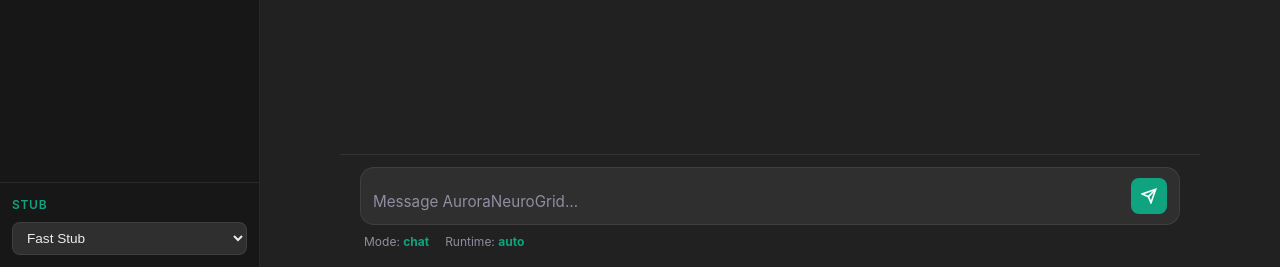
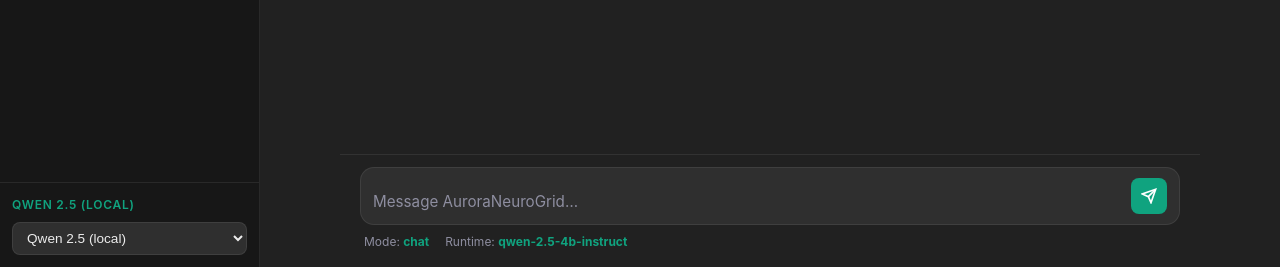
Before and after one commit to mrlexcoder/Last-Prepration-fang, a FastAPI app: page / in a window 1280 px wide. Shown: the part 533-800 px from the top of the page. Run offline with FastAPI, Linux system fonts and the light colour scheme; parts of the project's set-up code (start-up, migrations or seed data) failed here and were passed over.

Commit message:
fix: runtime_hint now sent for all modes, Qwen default, meta provider label fixed

```diff
--- a/Searches/ANG_MVC/static/main.js
+++ b/Searches/ANG_MVC/static/main.js
@@ -26,6 +26,9 @@ const cacheBtn      = document.getElementById('cacheBtn');
 
 // ── Init ───────────────────────────────────────────────────────────────
 newSession();
+// Sync badge/label with default selected model
+modelBadge.textContent = modelSelect.options[modelSelect.selectedIndex].text;
+runtimeLabel.innerHTML = `Runtime: <b>${modelSelect.value}</b>`;
 
 // ── Session management ─────────────────────────────────────────────────
 function newSession() {
@@ -157,10 +160,11 @@ async function send() {
 
 // ── API calls ──────────────────────────────────────────────────────────
 async function callApi(text) {
+  // null means "auto-select" (quantum router picks lowest latency)
   const hint = modelSelect.value === 'runtime_adapter_stub' ? null : modelSelect.value;
 
   if (currentMode === 'chat' || currentMode === 'search') {
-    return postJson('/api/bridge', { mode: currentMode, input: text });
+    return postJson('/api/bridge', { mode: currentMode, input: text, runtime_hint: hint });
   }
   if (currentMode === 'loop') {
     return postJson('/api/loop', {
@@ -173,15 +177,16 @@ async function callApi(text) {
   if (currentMode === 'pipeline') {
     const raw = document.getElementById('pipeSteps').value.trim();
     const steps = raw ? raw.split(',').map(s => s.trim()) : [text];
-    return postJson('/api/bridge', { mode: 'pipeline', input: text, steps });
+    return postJson('/api/bridge', { mode: 'pipeline', input: text, steps, runtime_hint: hint });
   }
   if (currentMode === 'tools') {
     return postJson('/api/bridge', {
       mode: 'tools', input: text,
       tools: ['web_search', 'calculator', 'code_executor', 'memory_lookup'],
+      runtime_hint: hint,
     });
   }
-  // default: single infer
+  // Single Infer mode
   return postJson('/api/infer', { input: text, latency_budget_ms: 200, runtime_hint: hint });
 }
 
@@ -212,7 +217,9 @@ function formatOutput(result) {
 
 function buildMeta(result) {
   const parts = [];
-  if (result.runtime) parts.push({ icon: '⚙️', text: result.runtime.replace('runtime_adapter_', '') });
+  // provider comes from result.runtime (bridge) or result.meta.provider (infer)
+  const provider = result.runtime || result.meta?.provider;
+  if (provider) parts.push({ icon: '⚙️', text: provider });
   if (result.confidence != null) parts.push({ icon: '📊', text: `conf ${(result.confidence * 100).toFixed(0)}%` });
   if (result.meta?.latency_ms) parts.push({ icon: '⚡', text: `${result.meta.latency_ms}ms` });
   if (result.iterations) parts.push({ icon: '🔁', text: `${result.iterations} iter` });
--- a/Searches/ANG_MVC/templates/index.html
+++ b/Searches/ANG_MVC/templates/index.html
@@ -21,9 +21,8 @@
     <div class="sidebar-footer">
       <div class="model-badge" id="modelBadge">stub</div>
       <select class="model-select" id="modelSelect">
+        <option value="qwen-2.5-4b-instruct" selected>Qwen 2.5 (local)</option>
         <option value="runtime_adapter_stub">Fast Stub</option>
-        <option value="qwen-2.5-4b-instruct">Qwen 2.5</option>
-        <option value="huggingface-transformers">HuggingFace</option>
         <option value="llama.cpp">llama.cpp</option>
       </select>
     </div>
```
